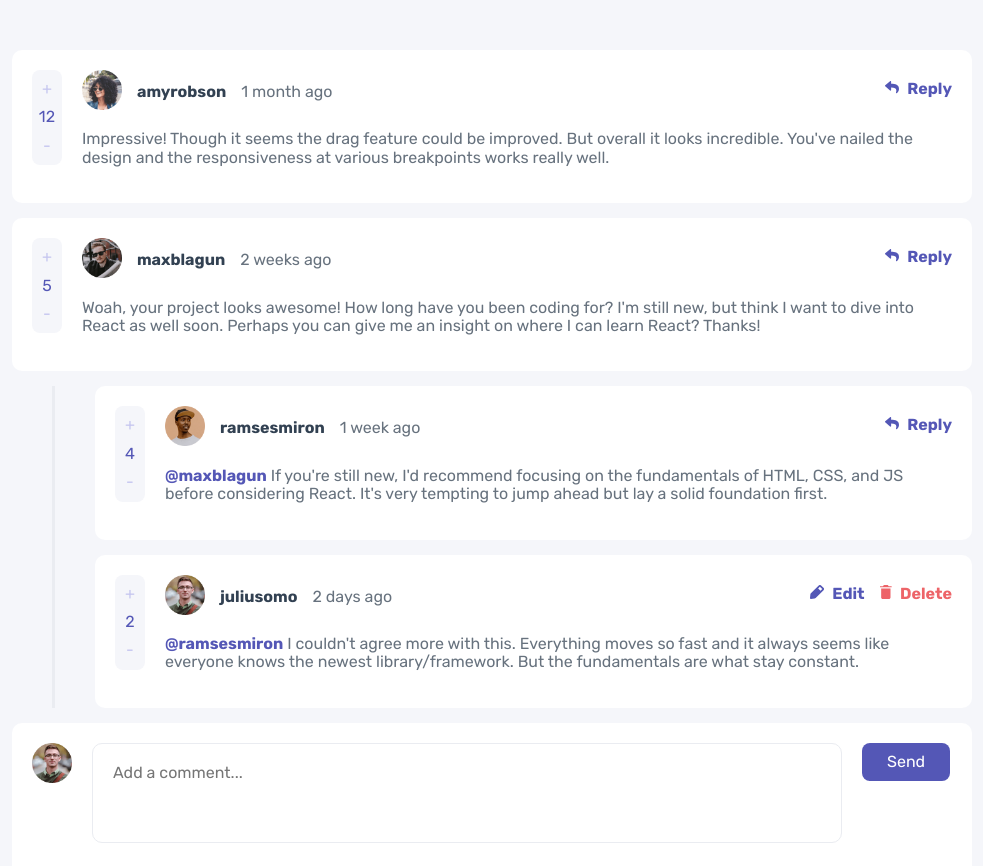
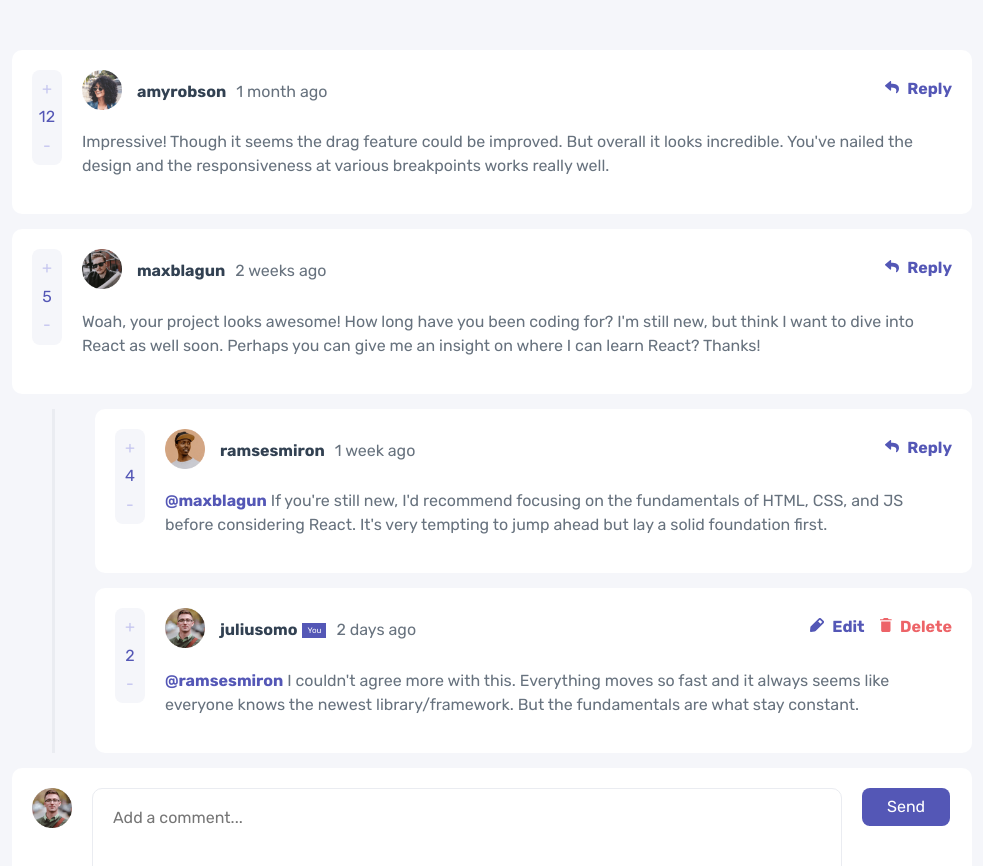
Before and after one commit to Kerri-AnnBates/interactive-comments, a React (Create React App) app in the folder client/: page / in a window 1280 px wide. Shown: the top 866 px of the page, without its empty margins (148-1131 px from the left). Built offline with nearby package versions, Linux system fonts and the light colour scheme.

Commit message:
add user status

```diff
--- a/client/src/components/Comment.js
+++ b/client/src/components/Comment.js
@@ -8,7 +8,7 @@ const Comment = (props) => {
     return (
         <div className={`comment ${replyingTo ? 'reply' : ''}`}>
             <div className='content-container'>
-                <div className='comment-details'><span className='avatar'><img alt='author profile picture' src={user.image.png} /></span> <span className='username'>{user.username}</span> <span className='created-date'>{createdAt}</span></div>
+                <div className='comment-details'><span className='avatar'><img alt='author profile picture' src={user.image.png} /></span> <span className='username'>{user.username}</span> {currentUser.username === user.username && <span className='user-status'>You</span>} <span className='created-date'>{createdAt}</span></div>
                 <div className='comment-text'>
                     <p>{replyingTo && <span className='reply-username'>{'@' + replyingTo}</span>} {content}</p>
                 </div>
--- a/client/src/styles/css/app.css
+++ b/client/src/styles/css/app.css
@@ -352,6 +352,10 @@ body {
   padding: 50px 0;
 }
 
+p {
+  line-height: 1.5rem;
+}
+
 .container {
   max-width: 1000px;
   margin: 0 auto;
@@ -450,7 +454,19 @@ textarea {
 .username {
   color: #324152;
   font-weight: 700;
-  margin: 0 15px;
+  margin-left: 15px;
+}
+
+.user-status {
+  background-color: #5457b6;
+  color: #ffffff;
+  font-size: 8px;
+  padding: 3px 5px;
+  margin-left: 5px;
+}
+
+.created-date {
+  margin-left: 10px;
 }
 
 .reply-username {
--- a/client/src/styles/sass/_base.scss
+++ b/client/src/styles/sass/_base.scss
@@ -11,6 +11,10 @@ body {
     min-height: 100%;
     background-color: $veryLightGrey;
     padding: 50px 0;
+}
+
+p {
+    line-height: 1.5rem;
 }
 
 .container {
--- a/client/src/styles/sass/_comment.scss
+++ b/client/src/styles/sass/_comment.scss
@@ -58,7 +58,19 @@
 .username {
     color: $darkBlue;
     font-weight: 700;
-    margin: 0 15px;
+    margin-left: 15px;
+}
+
+.user-status {
+    background-color: $moderateBlue;
+    color: $white;
+    font-size: 8px;
+    padding: 3px 5px;
+    margin-left: 5px;
+}
+
+.created-date {
+    margin-left: 10px;
 }
 
 .reply-username {
```
